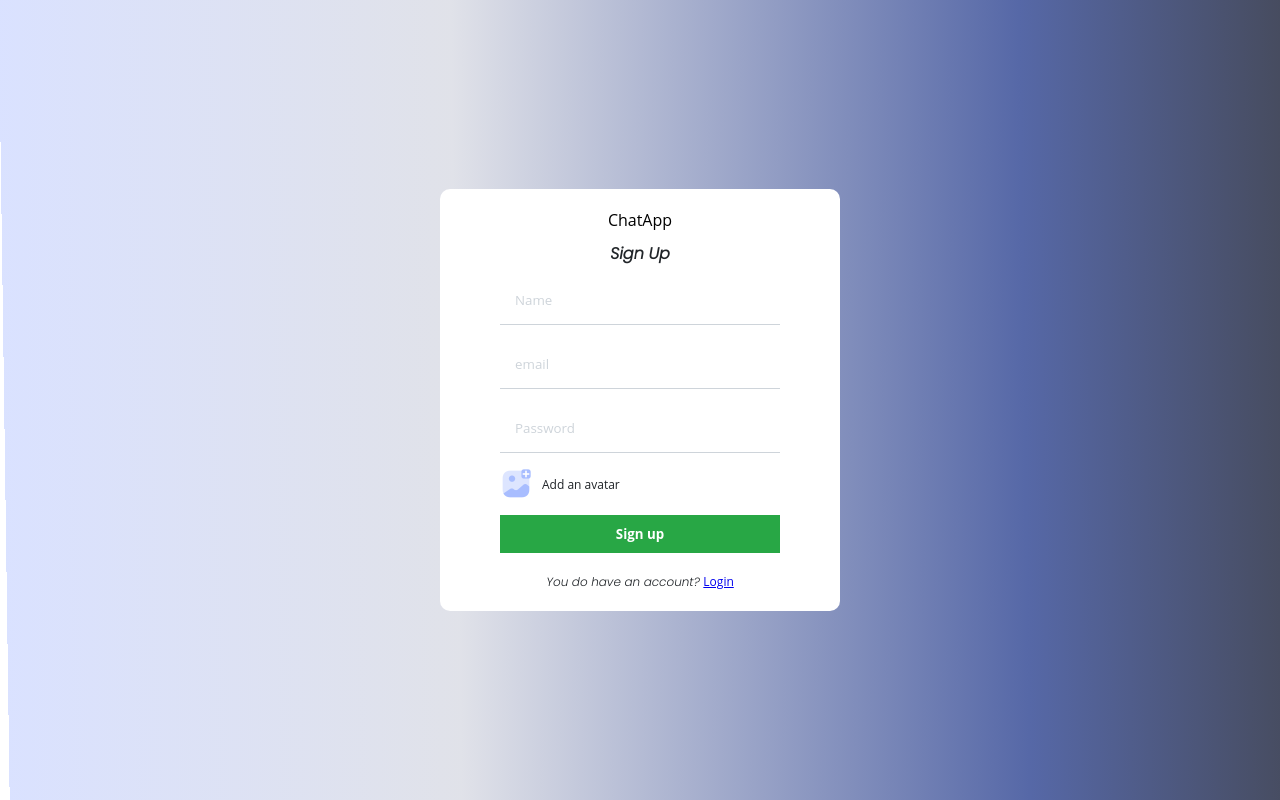
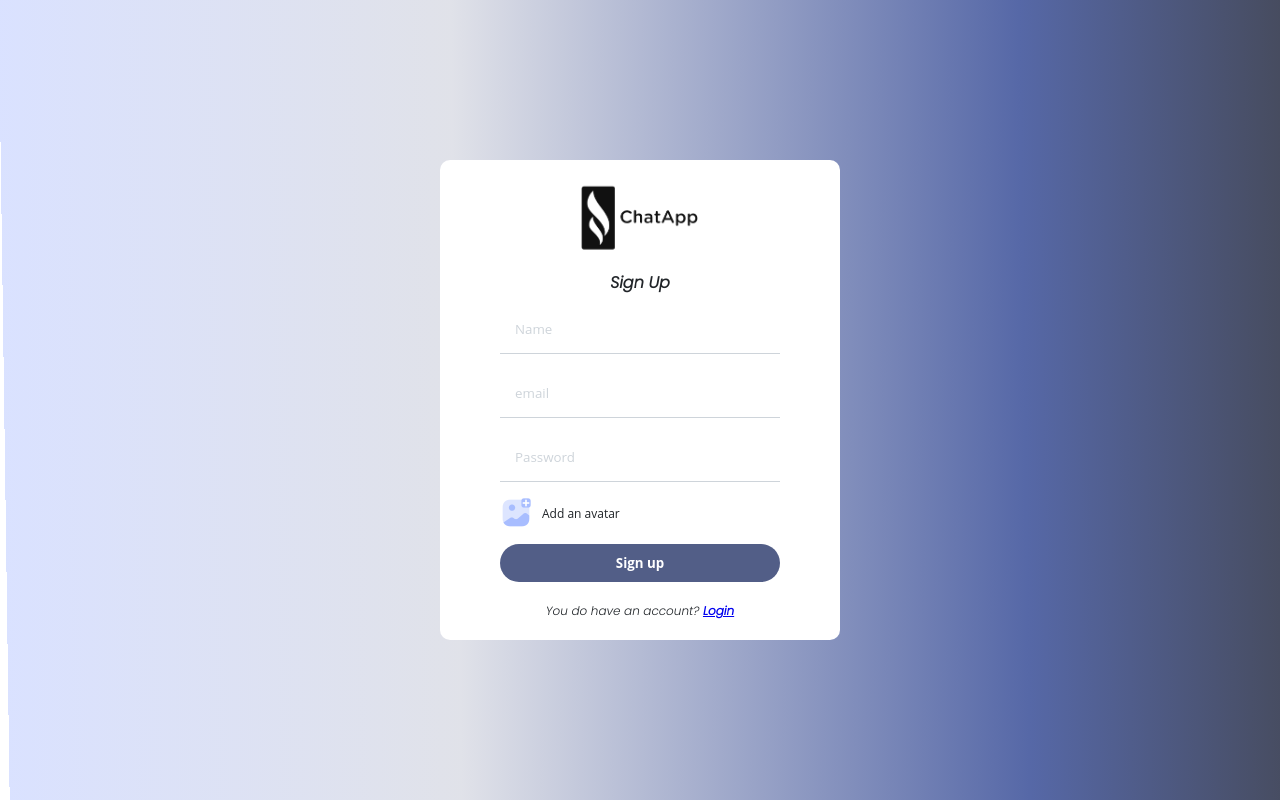
Before and after one commit to YonAndualem/ChatApp, a React (Create React App) app: page /register in a window 1280 px wide. Built offline with nearby package versions, Linux system fonts and the light colour scheme; no server answers.

Commit message:
fix sign in

```diff
--- a/src/pages/Login.jsx
+++ b/src/pages/Login.jsx
@@ -28,7 +28,7 @@ const Login = () => {
         <form onSubmit={handleSubmit}>
           <input type="email" placeholder="email" />
           <input type="password" placeholder="password" />
-          <button className="signin_btn">Sign in</button>
+          <button className="sign_btn">Sign in</button>
           {err && <span className="error-msg">Something went wrong! <br />Check your email or password!</span>}
         </form>
         <p>You don't have an account? <Link to="/register" className="link">Sign Up</Link></p>
--- a/src/pages/Register.jsx
+++ b/src/pages/Register.jsx
@@ -5,6 +5,7 @@ import { auth, db, storage } from "../firebase";
 import { ref, uploadBytesResumable, getDownloadURL } from "firebase/storage";
 import { doc, setDoc } from "firebase/firestore";
 import { useNavigate, Link } from "react-router-dom";
+import logo from "../img/1.png";
 
 const Register = () => {
   const [err, setErr] = useState(false);
@@ -62,7 +63,7 @@ const Register = () => {
   return (
     <div className="formContainer">
       <div className="formWrapper">
-        <span className="logo">ChatApp</span>
+        <img className="main-logo" src={logo} alt="logo" />
         <span className="title">Sign Up</span>
         <form onSubmit={handleSubmit}>
           <input required type="text" placeholder="Name" />
@@ -70,15 +71,15 @@ const Register = () => {
           <input required type="password" placeholder="Password" />
           <input required style={{ display: "none" }} type="file" id="file" />
           <label htmlFor="file">
-            <img src={Add} alt="" />
+            <img src={Add} alt="" required/>
             <span>Add an avatar</span>
           </label>
-          <button disabled={loading}>Sign up</button>
+          <button disabled={loading} className="sign_btn">Sign up</button>
           {loading && "Uploading and compressing the image please wait..."}
-          {err && <span>Something went wrong</span>}
+          {err && <span className="error-msg">Something went wrong <br />Try again!</span>}
         </form>
         <p>
-          You do have an account? <Link to="/login">Login</Link>
+          You do have an account? <Link to="/login" className="link">Login</Link>
         </p>
       </div>
     </div>
--- a/src/style.scss
+++ b/src/style.scss
@@ -87,7 +87,7 @@ $sign-btn: #525E87;
       }
 
       button {
-        &.signin_btn {
+        &.sign_btn {
           background-color: $sign-btn;
           transition: background-color 0.5s ease-in-out;
           color: $white;
```
